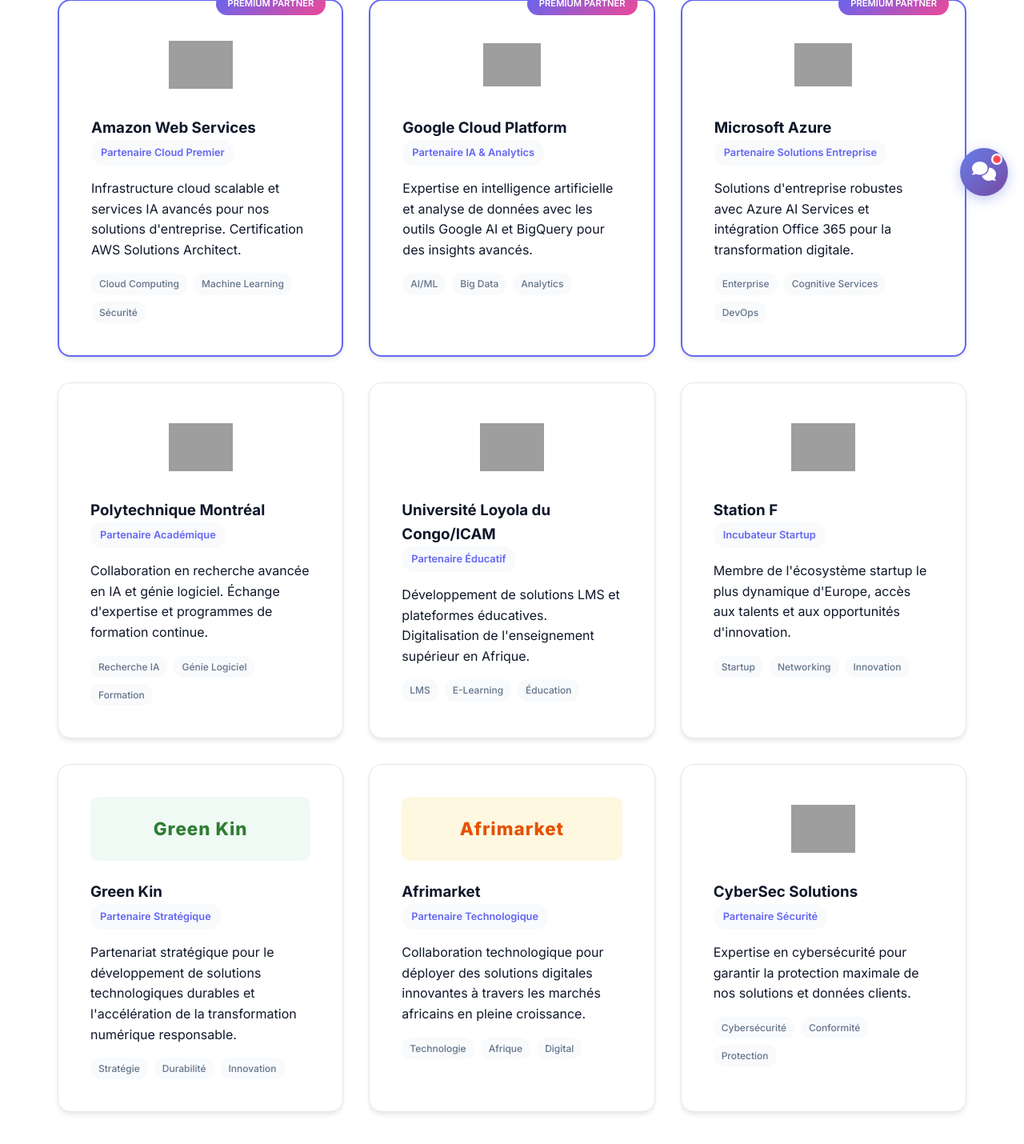
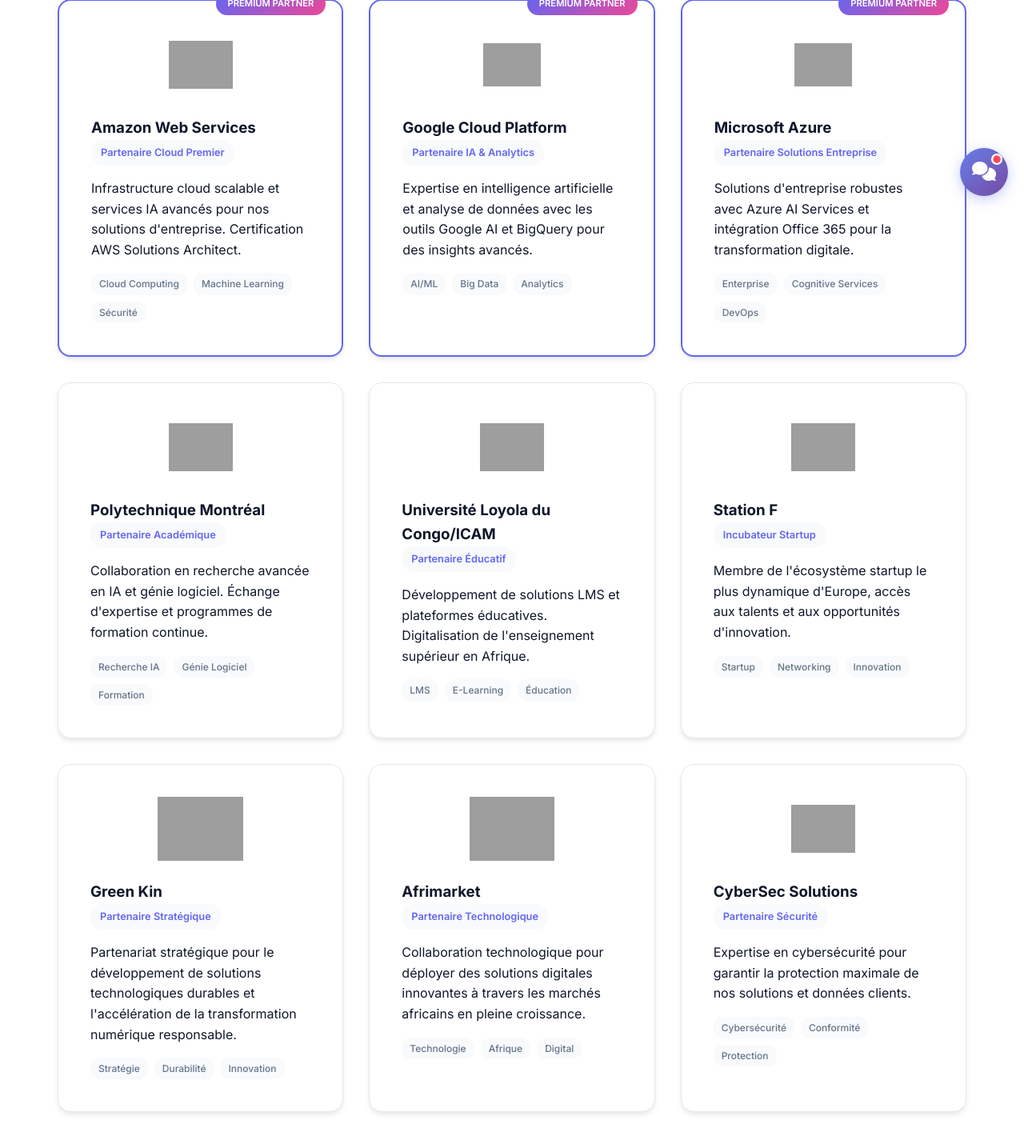
Before and after one commit to JonathanK-N/Cognito-Inc, a Flask app: page /partners in a window 1280 px wide. Shown: the part 535-1965 px from the top of the page at 80% size. Run offline with Flask 3, Linux system fonts and the light colour scheme; data comes from the database, SQL or seed files in the repository; grey boxes are pictures that could not be loaded.

Commit message:
Logos Green Kin et Afrimarket depuis static/images

```diff
--- a/templates/partners.html
+++ b/templates/partners.html
@@ -113,8 +113,8 @@
             </div>
 
             <div class="partner-card" data-aos="fade-up" data-aos-delay="550">
-                <div class="partner-logo" style="display:flex;align-items:center;justify-content:center;min-height:80px;background:#f0faf4;border-radius:10px;">
-                    <span style="font-size:1.4rem;font-weight:800;color:#2e7d32;letter-spacing:1px;">Green Kin</span>
+                <div class="partner-logo">
+                    <img src="{{ url_for('static', filename='images/kingreen-logo.png') }}" alt="Green Kin" style="max-width:140px; max-height:80px; object-fit:contain;">
                 </div>
                 <div class="partner-content">
                     <h3>Green Kin</h3>
@@ -129,8 +129,8 @@
             </div>
 
             <div class="partner-card" data-aos="fade-up" data-aos-delay="600">
-                <div class="partner-logo" style="display:flex;align-items:center;justify-content:center;min-height:80px;background:#fff8e1;border-radius:10px;">
-                    <span style="font-size:1.4rem;font-weight:800;color:#e65100;letter-spacing:1px;">Afrimarket</span>
+                <div class="partner-logo">
+                    <img src="{{ url_for('static', filename='images/afrimarket-logo.png') }}" alt="Afrimarket" style="max-width:160px; max-height:80px; object-fit:contain;">
                 </div>
                 <div class="partner-content">
                     <h3>Afrimarket</h3>
```
